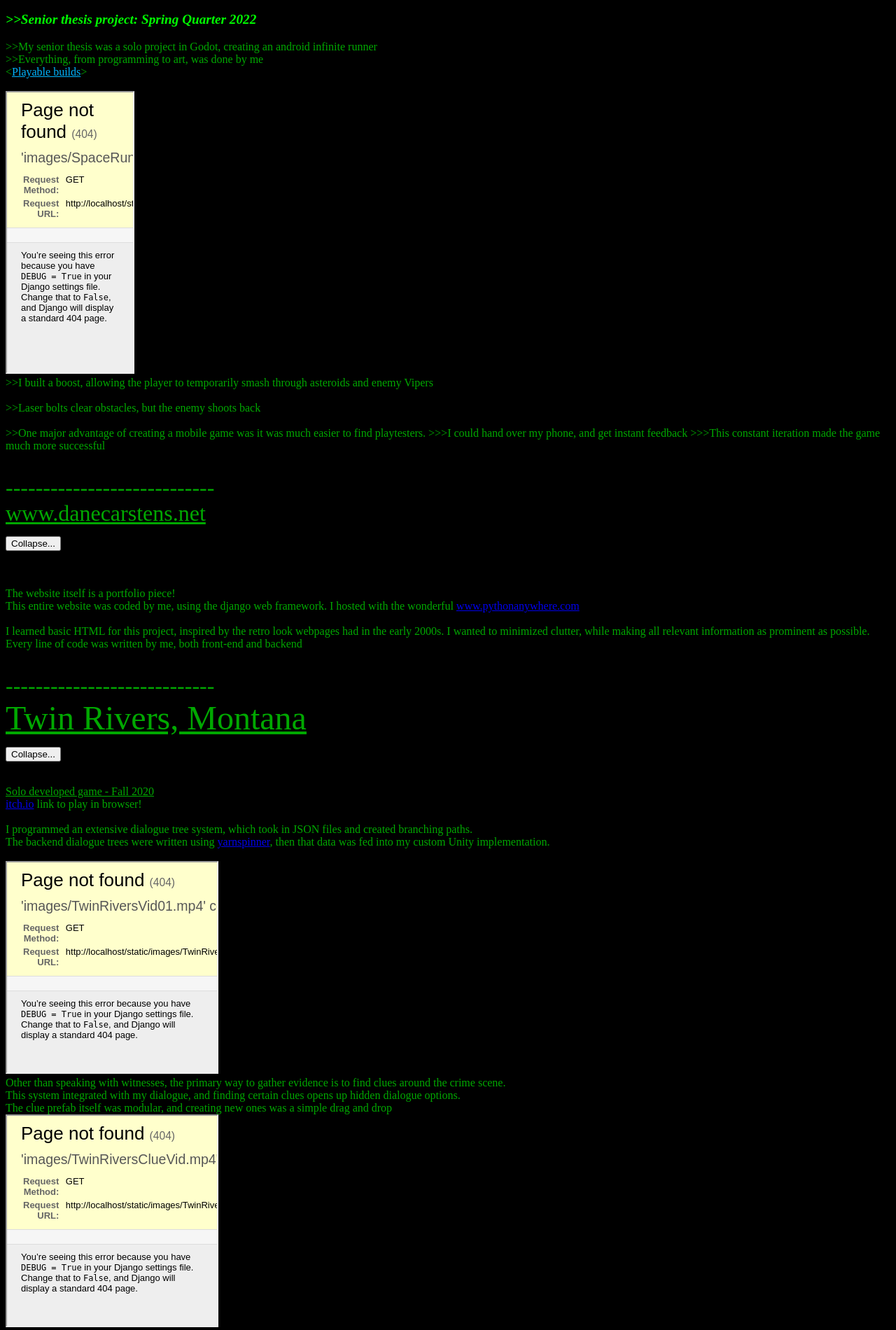
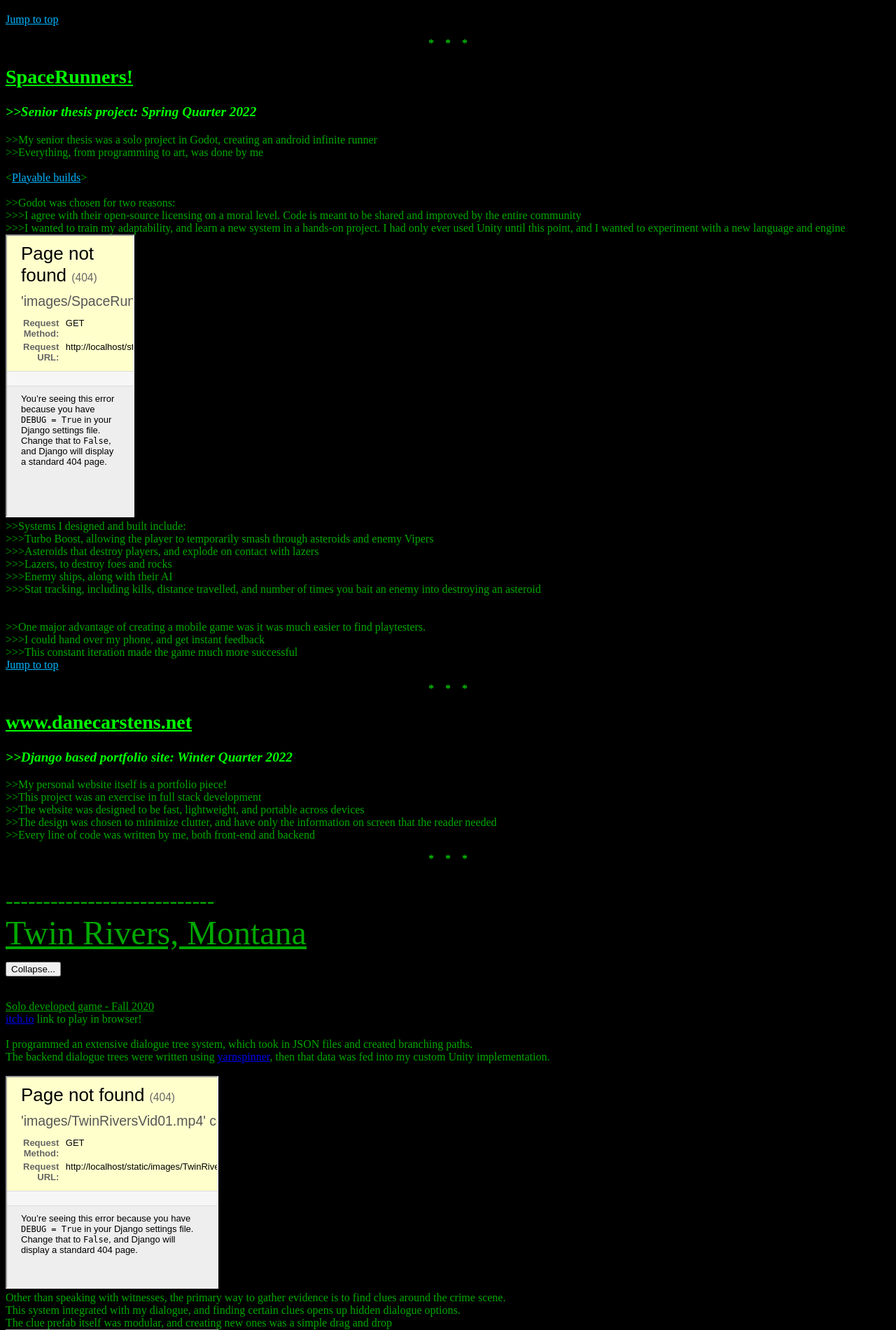
Before and after one commit to DanyeWestinator/DaneSite, a Django app: template Blogosphere/templates/SiteTemplates/ProgrammingPortfolio.html in a window 1280 px wide. Shown: the part 1460-3360 px from the top of the page at 70% size. Run offline with Django 4.2, Linux system fonts and the light colour scheme; the template is opened without the code that fills it, so the values that code supplies are empty.

Commit message:
Third -> first person

```diff
--- a/Blogosphere/templates/SiteTemplates/ProgrammingPortfolio.html
+++ b/Blogosphere/templates/SiteTemplates/ProgrammingPortfolio.html
@@ -42,8 +42,15 @@
 
     <br />
 </p>
-
+<h2>Education:</h2>
+>>I will be graduating in June with a BS in Computer Game Science, with an emphasis on databases
 <br />
+>>My classes covered a broad array of computer science topics,
+from networking to algorithm analysis to UI/UX design
+<br />
+>>Many classes were project based, building real world systems
+<br />
+>>I built AWS hosted web servers to practice SQL skills, along with countless games in Unity
 <p>
     <h2>Jump to section:</h2>
 <br />
@@ -54,7 +61,7 @@
 - Senior thesis infinite running game
     <br />
 
-<a href="#WebsiteTop" style="color: #00b5ff">www.danecarstens.net</a> - A django project
+<a href="#WebsiteTop" style="color: #00b5ff">www.danecarstens.net</a> - A django website
 <br />
 
 <a href="#TwinRiversTop" style="color: #00b5ff">Twin Rivers, Montana</a> - A solo project in Unity
@@ -66,7 +73,7 @@
     <br />
 
     <br />
-    <a href="#PortfolioTop" style="color: #00b5ff">Jump to top</a>
+
 <span id="Commonhood">
     <h2>Common'Hood</h2>
     <h3>>>Unity developer: June - October 2021, July - October 2022</h3>
@@ -105,7 +112,7 @@ From their steam page: <br />
 <iframe width="420" height="315"
 src="https://www.youtube.com/embed/7CPJmO5tylk">
 </iframe></p>
-
+<a href="#PortfolioTop" style="color: #00b5ff">Jump to top</a>
 </span>
 
 <p style="text-align: center; color: #00ff00">*&emsp;*&emsp;*</p>
@@ -116,46 +123,60 @@ src="https://www.youtube.com/embed/7CPJmO5tylk">
 
     >>My senior thesis was a solo project in Godot, creating an android infinite runner<br />
     >>Everything, from programming to art, was done by me<br />
+    <br />
     <<a href="https://drive.google.com/drive/folders/1mXzZsK1MvOIKCLFup6I_QwO0RVKjjsFe?usp=sharing"
         style="color: #00b5ff">Playable builds</a>>
-
     <br />
     <br />
+    >>Godot was chosen for two reasons:
+    <br />
+    >>>I agree with their open-source licensing on a moral level. Code is meant to be shared and improved by
+    the entire community
+    <br />
+    >>>I wanted to train my adaptability, and learn a new system in a hands-on project.
+    I had only ever used Unity until this point, and I wanted to experiment with a new language and engine
+    <br />
     <iframe src="{% static 'images/SpaceRunners01.mp4' %}" width="180" height="400"></iframe><br />
-    >>I built a boost, allowing the player to temporarily smash through asteroids and enemy Vipers<br />
+    >>Systems I designed and built include:
     <br />
-    >>Laser bolts clear obstacles, but the enemy shoots back
-    <br /><br />
+    >>>Turbo Boost, allowing the player to temporarily smash through asteroids and enemy Vipers
+    <br />
+    >>>Asteroids that destroy players, and explode on contact with lazers
+    <br />
+    >>>Lazers, to destroy foes and rocks
+    <br />
+    >>>Enemy ships, along with their AI
+    <br />
+    >>>Stat tracking, including kills, distance travelled,
+    and number of times you bait an enemy into destroying an asteroid
+    <br /><br /><br />
     >>One major advantage of creating a mobile game was it was much easier to find playtesters.
+    <br />
     >>>I could hand over my phone, and get instant feedback
+    <br />
     >>>This constant iteration made the game much more successful
-
+    <br />
+<a href="#PortfolioTop" style="color: #00b5ff">Jump to top</a>
 </div>
 
+<p style="text-align: center; color: #00ff00">*&emsp;*&emsp;*</p>
 
+<span id="WebsiteTop">
+    <h2>www.danecarstens.net</h2>
+    <h3>>>Django based portfolio site: Winter Quarter 2022</h3>
+>>My personal website itself is a portfolio piece!
+<br />
+>>This project was an exercise in full stack development
+<br />
+    >>The website was designed to be fast, lightweight, and portable across devices
+<br />
+    >>The design was chosen to minimize clutter, and have only the information on screen that the reader needed
+<br />
+>>Every line of code was written by me, both front-end and backend
 
-<p style="font-size: 200%" id="WebsiteTop">
-    ----------------------------
-    <br />
-    <u style="color: #00a800">www.danecarstens.net</u>
-    <br />
-    <button type="button" id="WebsiteButton" onclick="collapseSection('Website', 'WebsiteButton')">Collapse...</button>
-</p>
-<br />
-<span id="Website">
-The website itself is a portfolio piece!
-<br />
-This entire website was coded by me, using the django web framework. I hosted with the wonderful
-    <a href="https://www.pythonanywhere.com"> www.pythonanywhere.com</a>
-<br />
-<br />
-I learned basic HTML for this project, inspired by the retro look webpages had in the early 2000s. I wanted to
-minimized clutter, while making all relevant information as prominent as possible.
-<br />
-Every line of code was written by me, both front-end and backend
 </span>
 
-
+<p style="text-align: center; color: #00ff00">*&emsp;*&emsp;*</p>
 
 <p style="font-size: 200%" id="TwinRiversTop">
     ----------------------------
```
Also changed, not shown: Blogosphere/templates/SiteTemplates/Homepage02.html (+4 -4 lines).
